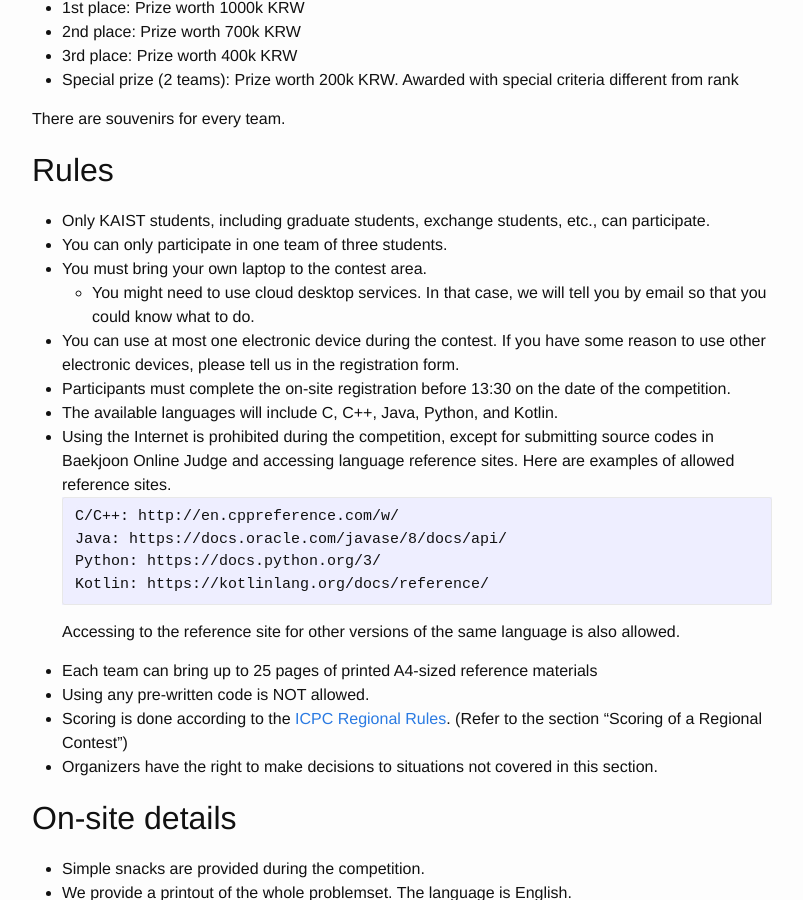
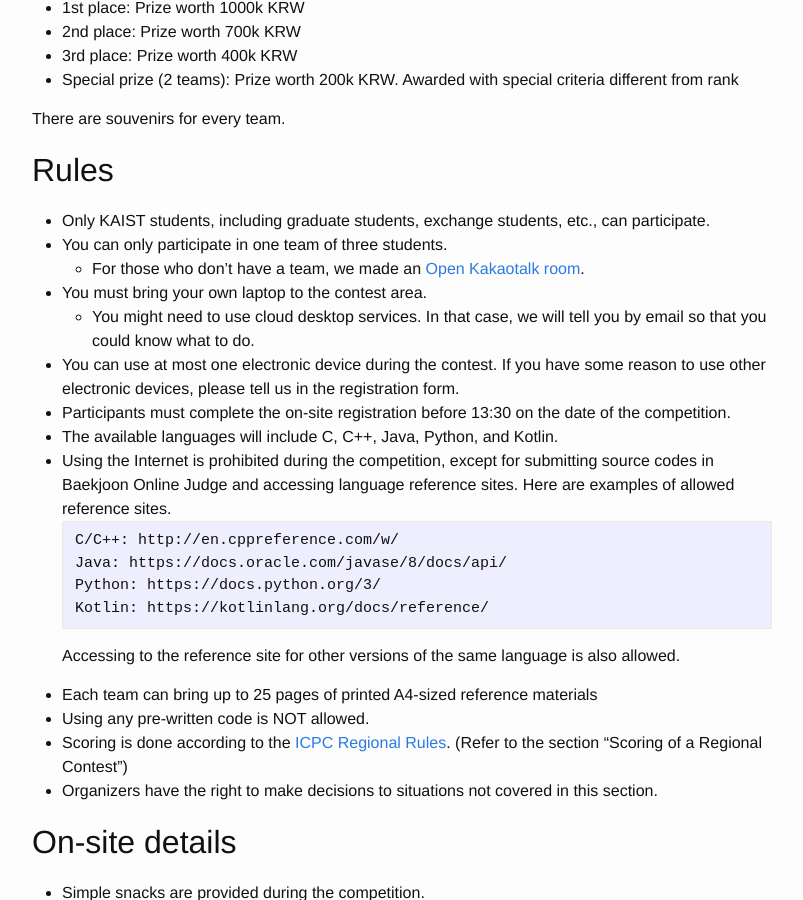
Before and after one commit to RUN-KAIST/kaist.run, a Jekyll site: the page built from contest/2019-fall/en.md, in a window 1280 px wide and 900 px high, scrolled down 1466 px. Shown: the whole window, without its empty margins (238-1041 px from the left). Built offline with Jekyll 4.4.1, drawn with Linux system fonts in a browser that asks for light colours; our own code applies the rules of GitHub Pages for plain Markdown files.

Commit message:
영어로도 오픈카톡 추가

```diff
--- a/contest/2019-fall/en.md
+++ b/contest/2019-fall/en.md
@@ -50,6 +50,7 @@ There are souvenirs for every team.
 
 - Only KAIST students, including graduate students, exchange students, etc., can participate.
 - You can only participate in one team of three students.
+  - For those who don't have a team, we made an [Open Kakaotalk room](https://open.kakao.com/o/gzlWOwFb).
 - You must bring your own laptop to the contest area.
   - You might need to use cloud desktop services. In that case, we will tell you by email so that you could know what to do.
 - You can use at most one electronic device during the contest. If you have some reason to use other electronic devices, please tell us in the registration form.
```
